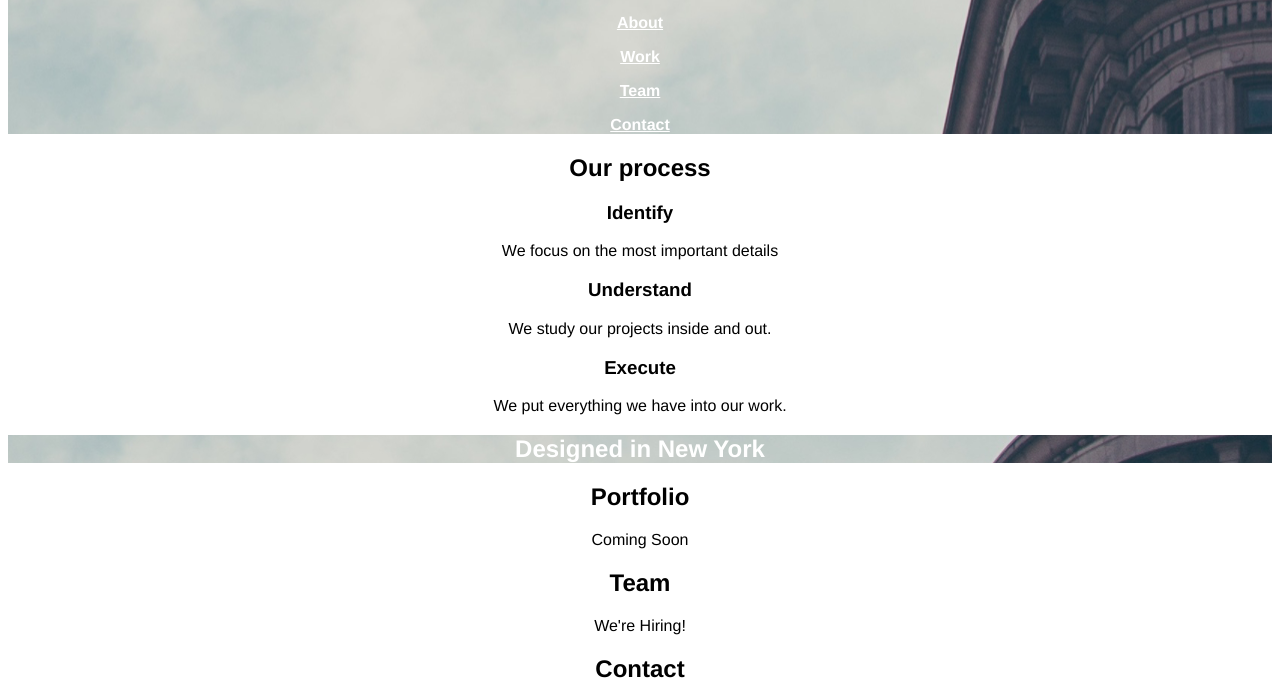
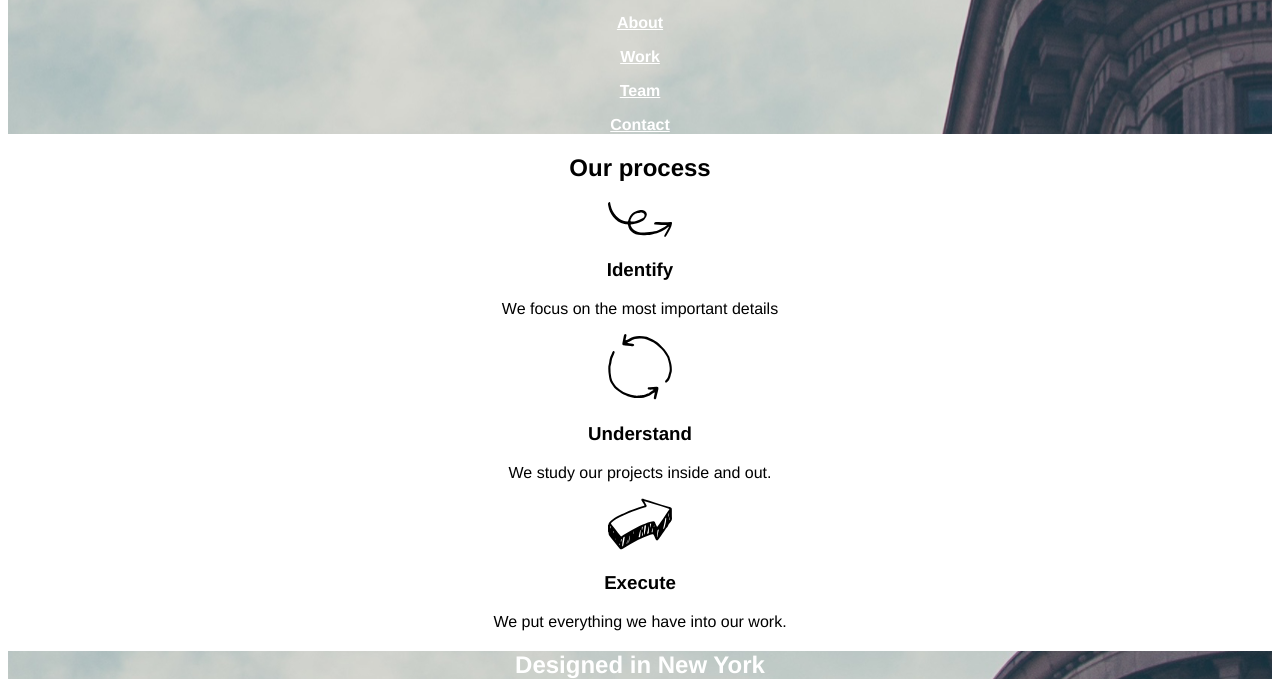
Before and after one commit to kecodeacademy/broadway, a plain HTML site: page index.html in a window 1280 px wide. Shown: the part 100-796 px from the top of the page. Drawn offline with Linux system fonts and the light colour scheme.

Commit message:
added h2 images

```diff
--- a/index.html
+++ b/index.html
@@ -15,10 +15,13 @@
       <p><a href="#contact">Contact</a></p>
     </div>
     <h2 id="process">Our process</h2>
+    <img src="./resources/images/identify.svg"><br />
     <h3>Identify</h3>
     <p>We focus on the most important details</p>
+    <img src="./resources/images/understand.svg"><br />
     <h3>Understand</h3>
     <p>We study our projects inside and out.</p>
+    <img src="./resources/images/execute.svg"><br />
     <h3>Execute</h3>
     <p>We put everything we have into our work.</p>
     <h2 id="designedny">Designed in New York</h2>
```
